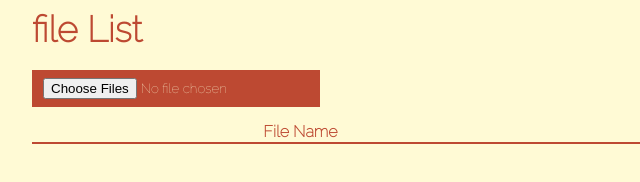
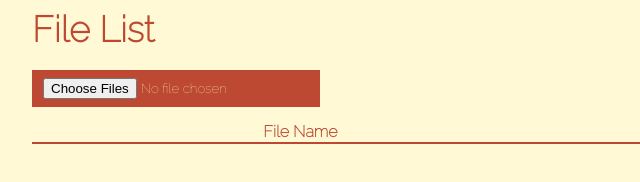
Before and after one commit to MMaryn/FileManager, a plain HTML site: page index.html in a window 1280 px wide. Shown: the full height of the page, 96-736 px from the left. Drawn offline with Linux system fonts and the light colour scheme.

Commit message:
Chachge page content

```diff
--- a/index.html
+++ b/index.html
@@ -12,7 +12,7 @@
 
 <body>
     <div id="container">
-        <h1 class="h1">file List</h1>
+        <h1>File List</h1>
         <input type="file" class="btn file" multiple webkitdirectory id="fileURL" />
 
         <table class="table table-hover">
```
